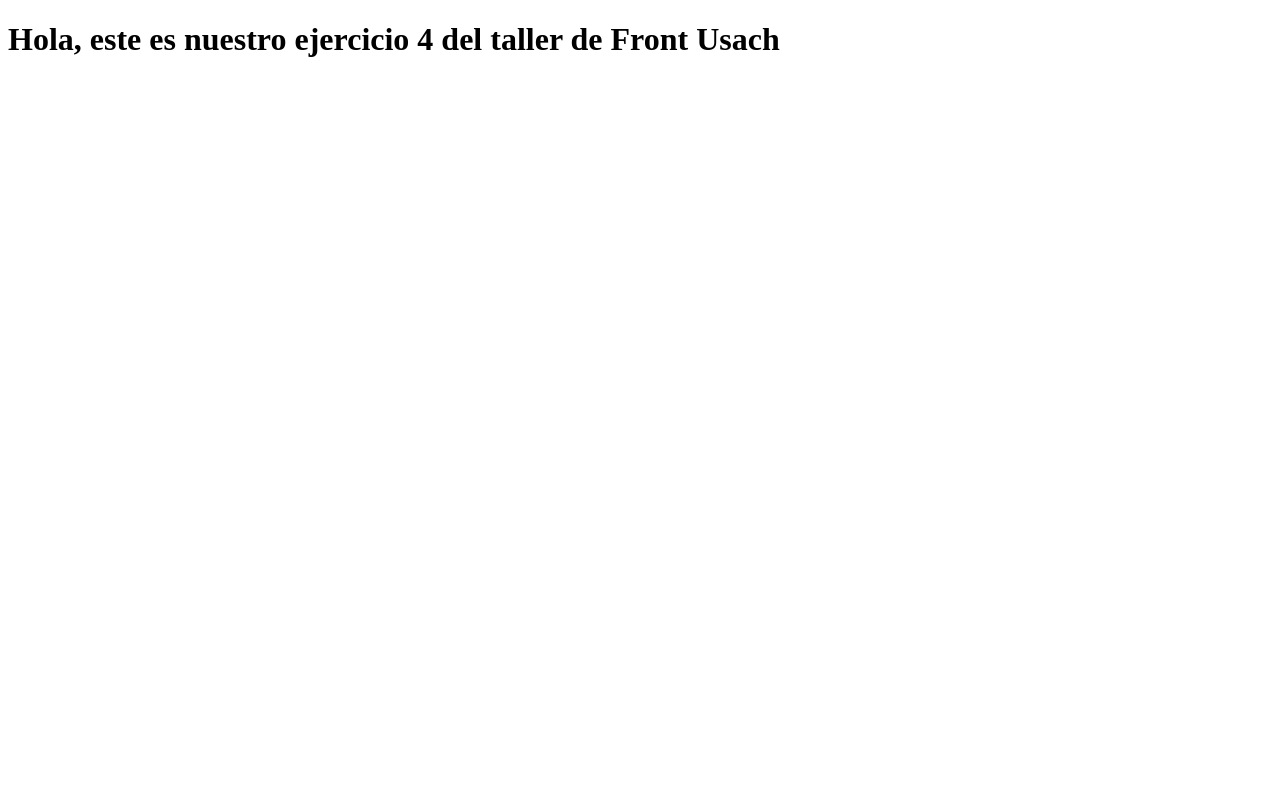
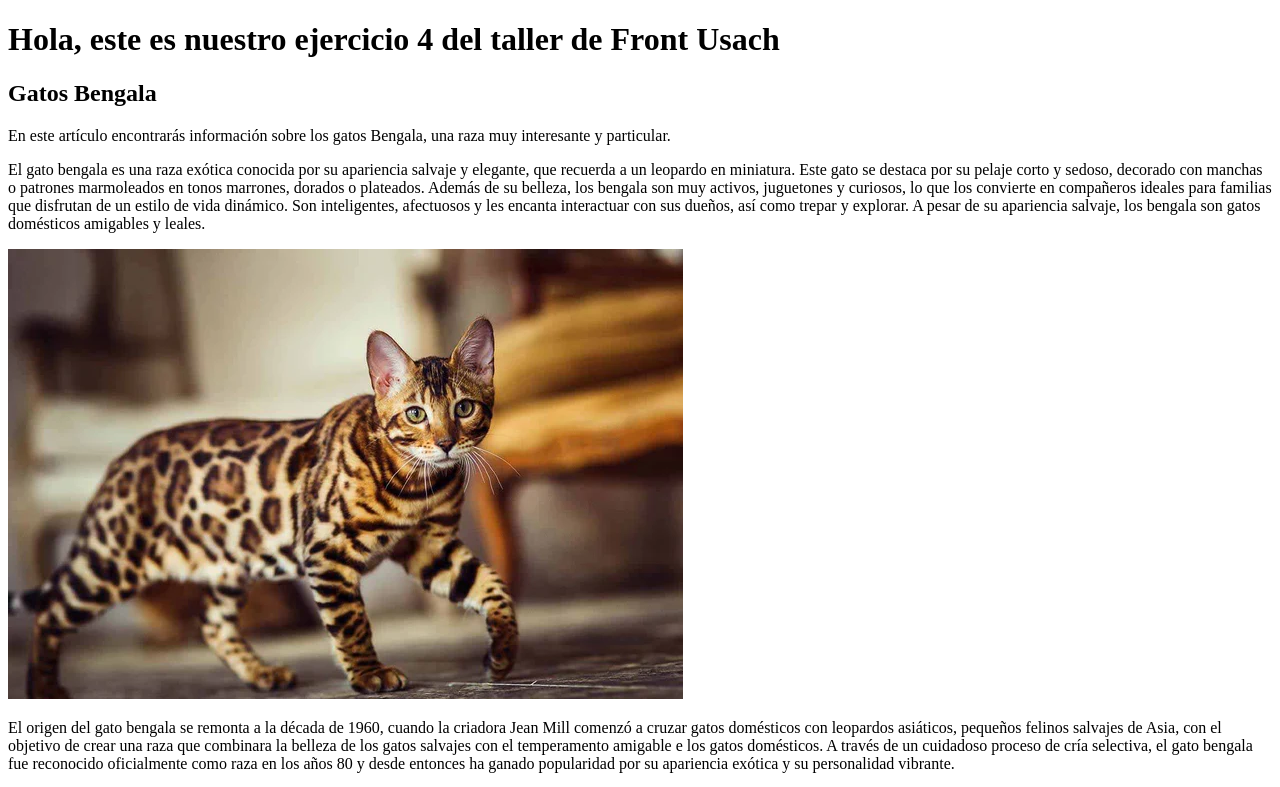
Before and after one commit to ssilvaa86/usach_tarea4, a plain HTML site: page index.html in a window 1280 px wide. Shown: the top 787 px of the page. Drawn offline with Linux system fonts and the light colour scheme.

Commit message:
Edición texto html y añadición de las imagenes

```diff
--- a/index.html
+++ b/index.html
@@ -7,6 +7,26 @@
 </head>
 <body>
     <h1>Hola, este es nuestro ejercicio 4 del taller de Front Usach</h1>
+    <h2>Gatos Bengala</h2>
+    <p>En este artículo encontrarás información sobre los gatos Bengala, una raza muy interesante y particular.</p>
+    <p>El gato bengala es una raza exótica conocida por su apariencia salvaje y elegante, que recuerda a un leopardo en miniatura.
+    Este gato se destaca por su pelaje corto y sedoso, decorado con manchas o patrones marmoleados en tonos marrones, dorados o plateados.
+    Además de su belleza, los bengala son muy activos, juguetones y curiosos, lo que los convierte en compañeros ideales para familias que
+    disfrutan de un estilo de vida dinámico. Son inteligentes, afectuosos y les encanta interactuar con sus dueños, así como trepar y explorar.
+    A pesar de su apariencia salvaje, los bengala son gatos domésticos amigables y leales.</p>
+    <img src="assets/img/gato1.webp">
+    <p>El origen del gato bengala se remonta a la década de 1960, cuando la criadora Jean Mill comenzó a cruzar gatos domésticos con leopardos asiáticos,
+        pequeños felinos salvajes de Asia, con el objetivo de crear una raza que combinara la belleza de los gatos salvajes con el temperamento amigable
+        e los gatos domésticos. A través de un cuidadoso proceso de cría selectiva, el gato bengala fue reconocido oficialmente como raza en los años 80 y
+        desde entonces ha ganado popularidad por su apariencia exótica y su personalidad vibrante.</p>
+    <img src="assets/img/gato2.jpg">
+    <p>En cuanto a los cuidados, los gatos bengala necesitan una dieta equilibrada y rica en proteínas de alta calidad, ya que son muy activos y atléticos.
+        Disfrutan de tener espacio para trepar y explorar, por lo que se recomienda proporcionarles rascadores altos y juguetes interactivos que los mantengan estimulados.
+        Son gatos sociales y necesitan tiempo de juego y atención diaria para mantenerse felices. Además, su pelaje corto requiere un cepillado ocasional,
+        aunque tienden a ser muy limpios por sí mismos. Los bengala también se benefician de visitas regulares al veterinario para mantener una salud óptima
+        y asegurar un estilo de vida adecuado.</p>
+    <img src="assets/img/gato3.jpg">
 
+    <h4>Esperamos que le haya gustado esta información sobre los gatos bengala</h4>
 </body>
 </html>
```
